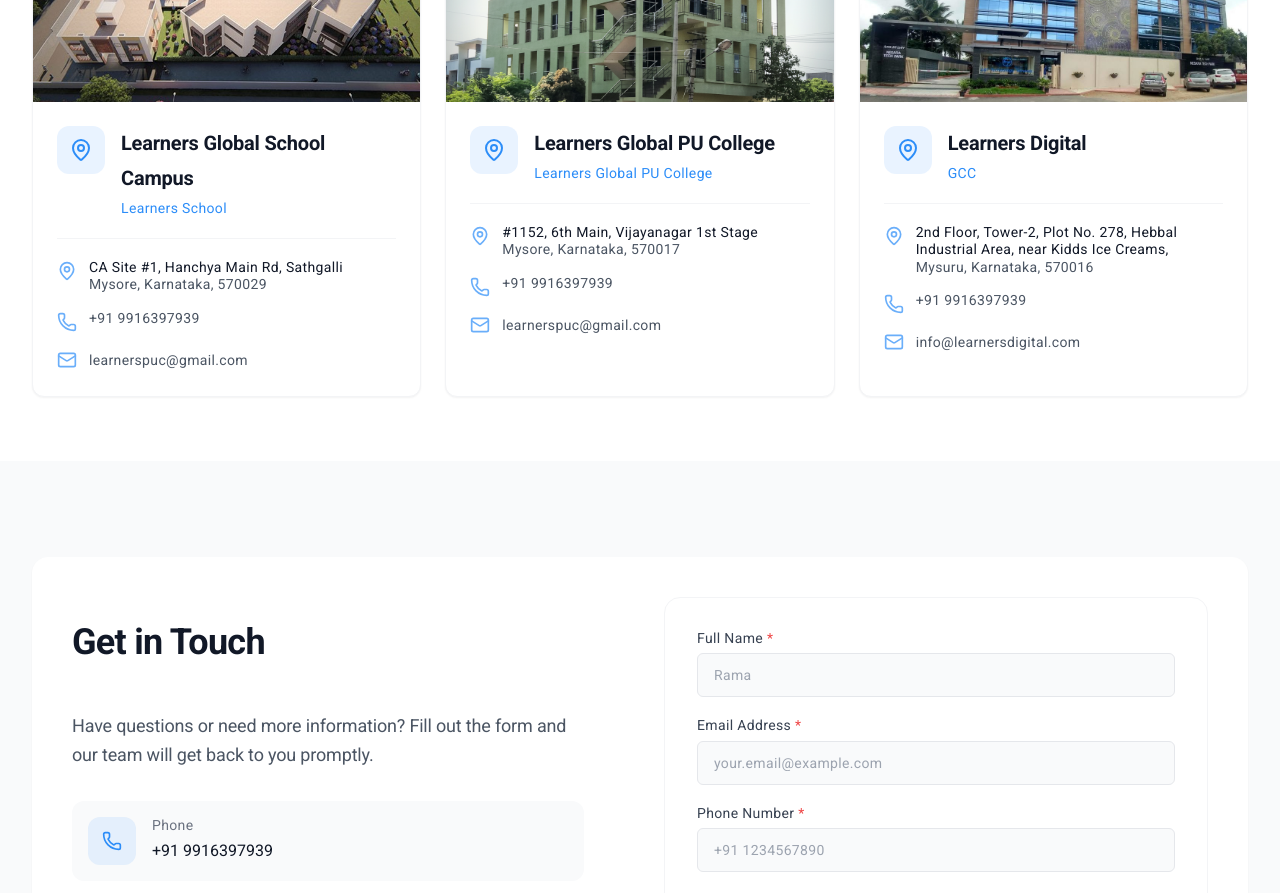
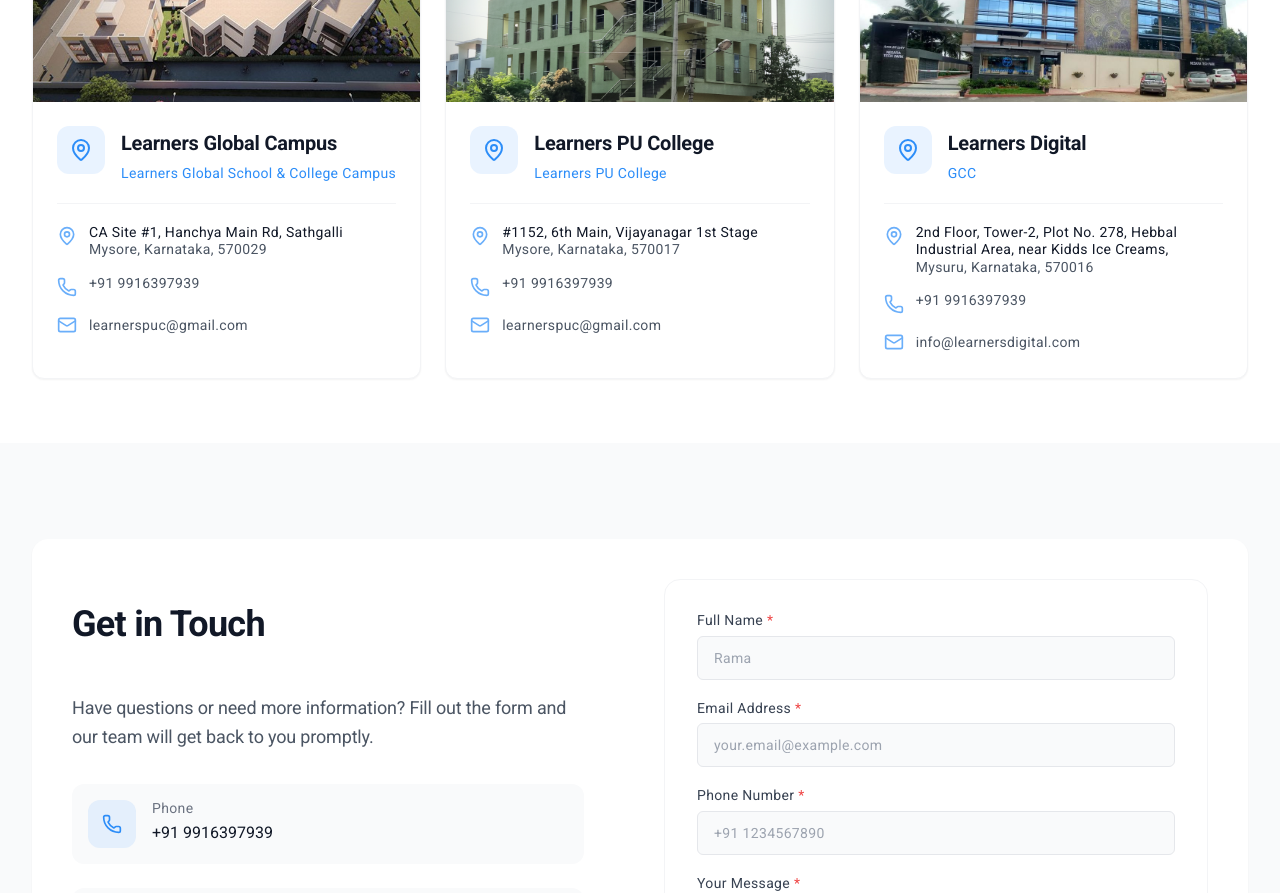
Before and after one commit to Manojxn/learners, a Next.js app: page /reach-us in a window 1280 px wide. Shown: the part 1080-1973 px from the top of the page. Built offline with nearby package versions, Linux system fonts and the light colour scheme.

Commit message:
updated version

```diff
--- a/src/components/reach-us/constants.ts
+++ b/src/components/reach-us/constants.ts
@@ -3,8 +3,8 @@
 export const DEFAULT_LOCATIONS: Location[] = [
     {
         _id: "loc-1",
-        locationName: "Learners Global School Campus",
-        verticalAssociation: "Learners School",
+        locationName: "Learners Global Campus",
+        verticalAssociation: "Learners Global School & College Campus",
         locationImage: "/images/location school.jpg",
         streetAddress: "CA Site #1, Hanchya Main Rd, Sathgalli",
         city: "Mysore",
@@ -16,8 +16,8 @@
     },
     {
         _id: "loc-2",
-        locationName: "Learners Global PU College",
-        verticalAssociation: "Learners Global PU College",
+        locationName: "Learners PU College",
+        verticalAssociation: "Learners PU College",
         locationImage: "/images/vijaynagar.png",
         streetAddress: "#1152, 6th Main, Vijayanagar 1st Stage",
         city: "Mysore",
```
